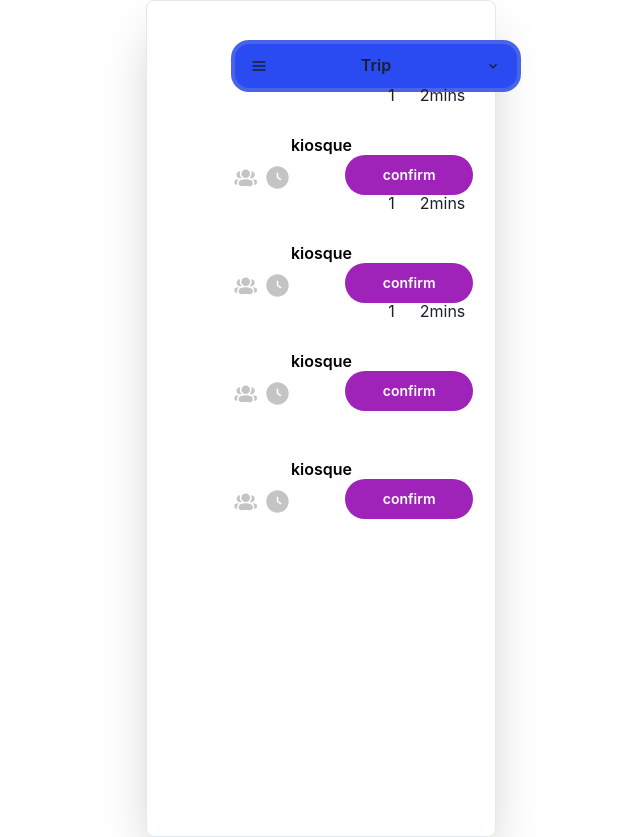
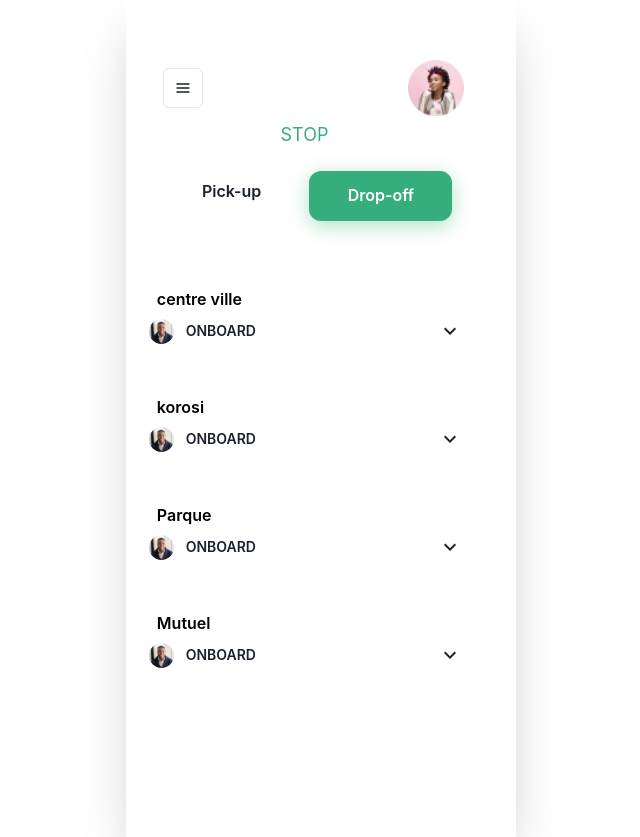
Before and after one commit to AclisAfrica/react-we-share-app, a React (Create React App) app: page /Pickups in a window 1280 px wide. Shown: the whole page, without its empty margins (319-959 px from the left). Built offline with nearby package versions, Linux system fonts and the light colour scheme.

Commit message:
drop-off changes

```diff
--- a/src/App.css
+++ b/src/App.css
@@ -250,7 +250,7 @@ color: #C4C4C4;
     justify-content: center;
     align-items: flex-start;
  position:relative;
- top:-60px;
+ top:-100px;
  left:-130px;
     gap: 12px;
     width: 510px;
@@ -311,15 +311,13 @@ display: flex;
 .Pass_desc h4 {
   width: 90px;
   height: 15px;
-  font-family: 'Inter';
   font-style: normal;
-  font-weight: 700;
-  font-size: 12px;
-  line-height: 125%;
-  color: #000000;
+  font-weight: 600;
+  font-size: 14px;
+  line-height: 124%;
   position: relative;
-  left: -230px;
-  top: 195px;
+  left: -250px;
+  top: 193px;
 }
 .Req_desc{
   display: flex;
--- a/src/views/Confirmation.jsx
+++ b/src/views/Confirmation.jsx
@@ -6,106 +6,154 @@ import {
   Box,
   Text,
   useColorModeValue,
-Menu,
-  MenuButton,
-  MenuList,
-  MenuItem,
-
-
 
 } from '@chakra-ui/react';
-import { HamburgerIcon, ChevronDownIcon, CheckIcon,SmallCloseIcon} from '@chakra-ui/icons'
+import {ChevronDownIcon} from '@chakra-ui/icons'
 import NavBar from'../Components/NavBar.jsx';
 import '../App.css';
 
-export default function Confirmation() {
+export default function Passengers() {
    let Pass_desc=[
      {
        id:1,
-         Image:"/images/girl.png",
-  name:"Erica",
- Dest:"Kiosque",
+  Location:"Kiosque",
+  img:"/images/Line 2.svg",
+  Pending :"2MINS",
 
 },{
   id:2,
- Image:"/images/girl.png",
-  name:"Erica",
-  Dest:"kiosque",
+  Location:"kiosque",
+  img:"/images/Line 2.svg",
+
+  usersImage:"images/Users.svg",
+
+  circle:"images/Time_circle.svg",
+  Pending :"2MINS",
 
 },{
   id:3,
- Image:"/images/girl.png",
-  name:"Erica",
-Dest:"Kiosque",
+  Location:"kiosque",
+  img:"/images/Line 2.svg",
+
+  circle:"images/Time_circle.svg",
+  Pending :"2MINS",
+
 },{
  id:4,
-         Image:"/images/girl.png",
-  name:"Erica",
-  Dest:"Kiosque",
+  Location:"kiosque",
+  img:"/images/Line 2.svg",
+  circle:"images/Time_circle.svg",
+  Pending :"2MINS",
 
 }
     ]
   return (
-
-    <Center py={6} >
-
-      <Box className="Card"
+    <Center>
+      <Stack
        maxW={'390px'}
         w={'full'}
+        height="837px"
+        direction={{ base: 'column', md: 'column' }}
         bg={useColorModeValue('white', 'gray.900')}
         boxShadow={'2xl'}
+        padding={9}>
+ <NavBar/>
+ <Text
+  width=" 95px"
+height="23px"
+fontFamily= 'Inter'
+fontStyle="normal"
+fontWeight="400"
+fontSize="18px"
+lineHeight="125%"
+textAlign="center"
+textTransform="uppercase"
+color="#36AE7C"
+position="relative"
+left="95px"
+Top=""
+ >Stop</Text>
+  <Stack direction="row" >
+          <Box className="Active">
+<Button
+            mt={15.5}
+            w={'full'}
+            bg={'#36AE7C'}
+            color={'white'}
+            rounded={'xl'}
+            boxShadow={'0 5px 20px 0px rgb(72 187 120 / 43%)'}
+            width={'143px'}
+            height={'50px'}
+            _hover={{
+              bg: 'green.400',
 
-        p={9}
-        textAlign="center">
-
-<NavBar/>
-
-
+            }}
+            _focus={{
+              bg: 'green.200',
+            }}>
+        Pick-up
+          </Button>
+          </Box>
+<Box className="Approved">
+<Button colorScheme='' mt={25.5}  ml={10}variant='link'
+  _hover={{
+              color: '#36AE7C',
+            }}>
+  Drop-off
+  </Button>
+</Box>
+        </Stack>
 
        {
         Pass_desc.map((data,index)=>(
-          <Box className='Req_desc' key={data.id}>
+          <Box className='Pass_desc' key={data.id}>
+            <h3>{data.name}</h3>
+            <h1>{data.Location}</h1>
+ <Text
+ display="flex"
+    flexDirection='row'
+    alignItems='center'
+   verticalAlign="top"
+    width='20rem'
+    height= '40px'
+    fontStyle='normal'
+   fontWeight="600"
+   fontSize="16px"
+   color="#000000"
+   position="relative"
+   top="150px"
+   left="70px"
+  >
+  {data.dest}</Text>
+      <Image
+      position=" relative"
+width="50px"
+height= "25px"
+left="-230px"
+top="190px"
+      src='images/guy.svg'/>
 
-            <Image
-           position= "relative"
-           left="-10px"
-           top="140px"
-           width=" 48px"
-height="48px"
-             src={'images/girl.png'}/>
-            <h3>{data.name}</h3>
-            <h1>{data.Dest}</h1>
- <Button colorScheme='gray' leftIcon={<SmallCloseIcon/>} variant='solid'
- borderRadius={'80px'}
- width="48px"
-height="38px"
-position="relative"
-top="145px"
-left="-34px"
-paddingRight="10px"
-bg="#FFFFFF"
-border="2px solid #9F22B9"
- >
-  </Button>
-          <Button colorScheme=''  leftIcon={<CheckIcon/>} variant='solid'
- borderRadius={'80px'}
- width="48px"
-height="38px"
-position="relative"
-top="145px"
-left="-32px"
-bg={'#9F22B9'}
-paddingRight="10px">
 
-  </Button>
+             <Image
+              position=" relative"
+width="40px"
+height= "20px"
+left="-240px"
+top="190px"
+color="#000000"
+              src='images/Time_Circle.svg'/>
+           <h4>{data.Pending}</h4>
+        <ChevronDownIcon
+       width="24px"
+       height="24px"
+ position="relative"
+ left="-80px"
+ top="190px"
+ gap="10px"/>
   </Box>
         ))
        }
-
-
-
-      </Box>
-
+      </Stack>
     </Center>
   );
 }
--- a/src/views/Passengers.jsx
+++ b/src/views/Passengers.jsx
@@ -7,11 +7,7 @@ import {
   Text,
   useColorModeValue,
 
- Menu,
 
-  MenuButton,
-  MenuList,
-  MenuItem,
 
 } from '@chakra-ui/react';
 import {ChevronDownIcon} from '@chakra-ui/icons'
@@ -68,10 +64,25 @@ export default function Passengers() {
         boxShadow={'2xl'}
         padding={9}>
  <NavBar/>
-  <Stack direction="row">
+ <Text
+  width=" 95px"
+height="23px"
+fontFamily= 'Inter'
+fontStyle="normal"
+fontWeight="400"
+fontSize="18px"
+lineHeight="125%"
+textAlign="center"
+textTransform="uppercase"
+color="#36AE7C"
+position="relative"
+left="95px"
+Top=""
+ >Request</Text>
+  <Stack direction="row" >
           <Box className="Active">
 <Button
-            mt={-10.5}
+            mt={15.5}
             w={'full'}
             bg={'#36AE7C'}
             color={'white'}
@@ -90,7 +101,7 @@ export default function Passengers() {
           </Button>
           </Box>
 <Box className="Approved">
-<Button colorScheme='' mt={-10.5} variant='link'
+<Button colorScheme='' mt={25.5}  ml={10}variant='link'
   _hover={{
               color: '#36AE7C',
             }}>
@@ -124,20 +135,22 @@ export default function Passengers() {
       position=" relative"
 width="50px"
 height= "25px"
-left="-240px"
+left="-230px"
 top="190px"
       src='images/guy.svg'/>
 
 
              <Image
               position=" relative"
-width="50px"
-height= "25px"
+width="30px"
+height= "20px"
 left="-240px"
 top="190px"
               src='images/Time_Circle.svg'/>
            <h4>{data.Pending}</h4>
         <ChevronDownIcon
+       width="24px"
+       height="24px"
  position="relative"
  left="-80px"
  top="190px"
--- a/src/views/Pickups.jsx
+++ b/src/views/Pickups.jsx
@@ -7,165 +7,143 @@ import {
   Text,
   useColorModeValue,
 
- Menu,
-
-  MenuButton,
-  MenuList,
-  MenuItem,
-
 } from '@chakra-ui/react';
-import { AddIcon ,HamburgerIcon,ChevronDownIcon} from '@chakra-ui/icons'
+import {ChevronDownIcon} from '@chakra-ui/icons'
+import NavBar from'../Components/NavBar.jsx';
 import '../App.css';
 
-export default function Pickups() {
+export default function Passengers() {
    let Pass_desc=[
      {
        id:1,
-         Image:"/images/girl.png",
-  name:"Erica",
-  Location:"kiosque",
+  Location:"centre ville",
   img:"/images/Line 2.svg",
-  dest:"KCB ",
-  usersImage:"images/Users.svg",
-  users:"1",
-  circle:"images/Time_circle.svg",
-  mins:"2mins",
-  confirm:"confirm",
+  Pending :"ONBOARD",
+
 },{
   id:2,
-         Image:"/images/girl.png",
-  name:"Erica",
-  Location:"kiosque",
-  img:"/images/Line 2.svg",
-  dest:"KCB",
-  usersImage:"images/Users.svg",
-  users:"1",
-  circle:"images/Time_circle.svg",
-  mins:"2mins",
-  confirm:"confirm",
+  Location:"korosi",
+
+  Pending :"ONBOARD",
+
 },{
   id:3,
-         Image:"/images/girl.png",
-  name:"Erica",
-  Location:"kiosque",
+  Location:"Parque",
   img:"/images/Line 2.svg",
-  dest:"KCB",
-  usersImage:"images/Users.svg",
-  users:"1",
-  circle:"images/Time_circle.svg",
-  mins:"2mins",
-  confirm:"confirm",
+  Pending :"ONBOARD",
+
 },{
  id:4,
+  Location:"Mutuel",
+  img:"/images/Line 2.svg",
+  Pending :"ONBOARD",
 
-  name:"Erica",
-  Location:"kiosque",
-  img:"/images/Line 2.svg",
-  dest:"KCB",
-  usersImage:"images/Users.svg",
-  users:"1",
-  circle:"images/Time_circle.svg",
-  mins:'2mins',
-  confirm:"confirm",
 }
     ]
   return (
-
-
     <Center>
-
       <Stack
-       maxW={'350px'}
+       maxW={'390px'}
         w={'full'}
-        borderWidth="1px"
-        borderRadius="lg"
         height="837px"
         direction={{ base: 'column', md: 'column' }}
         bg={useColorModeValue('white', 'gray.900')}
         boxShadow={'2xl'}
         padding={9}>
+ <NavBar/>
+ <Text
+  width=" 95px"
+height="23px"
+fontFamily= 'Inter'
+fontStyle="normal"
+fontWeight="400"
+fontSize="18px"
+lineHeight="125%"
+textAlign="center"
+textTransform="uppercase"
+color="#36AE7C"
+position="relative"
+left="95px"
+Top=""
+ >Stop</Text>
+  <Stack direction="row" >
+          <Box className="Active">
+<Button
+colorScheme=''
+ mt={25.5}
+ ml={10}
+ variant='link'
+  _hover={{
+              color: '#36AE7C',
+            }}
+           >
+        Pick-up
+          </Button>
+          </Box>
+<Box className="Approved">
+<Button
+mt={15.5}
+ml={10}
+            w={'full'}
+            bg={'#36AE7C'}
+            color={'white'}
+            rounded={'xl'}
+            boxShadow={'0 5px 20px 0px rgb(72 187 120 / 43%)'}
+            width={'143px'}
+            height={'50px'}
+            _hover={{
+              bg: 'green.400',
 
-          <Box className="drop_down">
-    <Menu>
-  <MenuButton as={Button} leftIcon={<HamburgerIcon/>} rightIcon={<ChevronDownIcon />}
-  position="absolute"
-  top="40px"
-  left="550px"
-  width="290px"
-  height="52px"
-   bg ={'#2B4BF2'}
-border="4px solid rgba(196, 196, 196, 0.2)"
-borderRadius="18px"
-  _hover={{
-              bg: 'blue.300',
             }}
+            _focus={{
+              bg: 'green.200',
+            }}
+>
+  Drop-off
+  </Button>
+</Box>
+        </Stack>
 
- >
-   Trip
-  </MenuButton>
-  <MenuList>
-    <MenuItem minH='48px'>
-
-      <span>Fluffybuns the Destroyer</span>
-    </MenuItem>
-    <MenuItem minH='40px'>
-
-      <span>Simon the pensive</span>
-    </MenuItem>
-  </MenuList>
-</Menu>
-</Box>
        {
         Pass_desc.map((data,index)=>(
-          <Box className='Trip_desc' key={data.id}>
-
-
-
+          <Box className='Pass_desc' key={data.id}>
+            <h3>{data.name}</h3>
             <h1>{data.Location}</h1>
-
-
+ <Text
+ display="flex"
+    flexDirection='row'
+    alignItems='center'
+   verticalAlign="top"
+    width='20rem'
+    height= '40px'
+    fontStyle='normal'
+   fontWeight="600"
+   fontSize="16px"
+   color="#000000"
+   position="relative"
+   top="150px"
+   left="70px"
+  >
+  {data.dest}</Text>
       <Image
       position=" relative"
 width="50px"
 height= "25px"
-left="-130px"
+left="-250px"
 top="190px"
-      src='images/Users.svg'/>
-
-             <h5>{data.users}</h5>
-             <Image
-              position=" relative"
-width="50px"
-height= "25px"
-left="-130px"
-top="190px"
-              src='images/Time_Circle.svg'/>
-           <h4>{data.mins}</h4>
-           <Button
-           padding="20px 40px"
-width= "250px"
-height= "30px"
-borderRadius="80px"
-position="relative"
-    left="-120px"
-top="180px"
-bg={'#9F22B9'}
-
-                 color={'white'}
-              fontSize={'sm'}
-            _hover={{
-              bg: 'blue.400',
-            }}
-              _focus={{
-                bg: 'blue.400',
-              }}
-            > {data.confirm}</Button>
+      src='images/guy.svg'/>
+           <h4>{data.Pending}</h4>
+        <ChevronDownIcon
+       width="24px"
+       height="24px"
+ position="relative"
+ left="-80px"
+ top="190px"
+ gap="10px"/>
   </Box>
         ))
        }
-
       </Stack>
-
     </Center>
   );
 }
```
